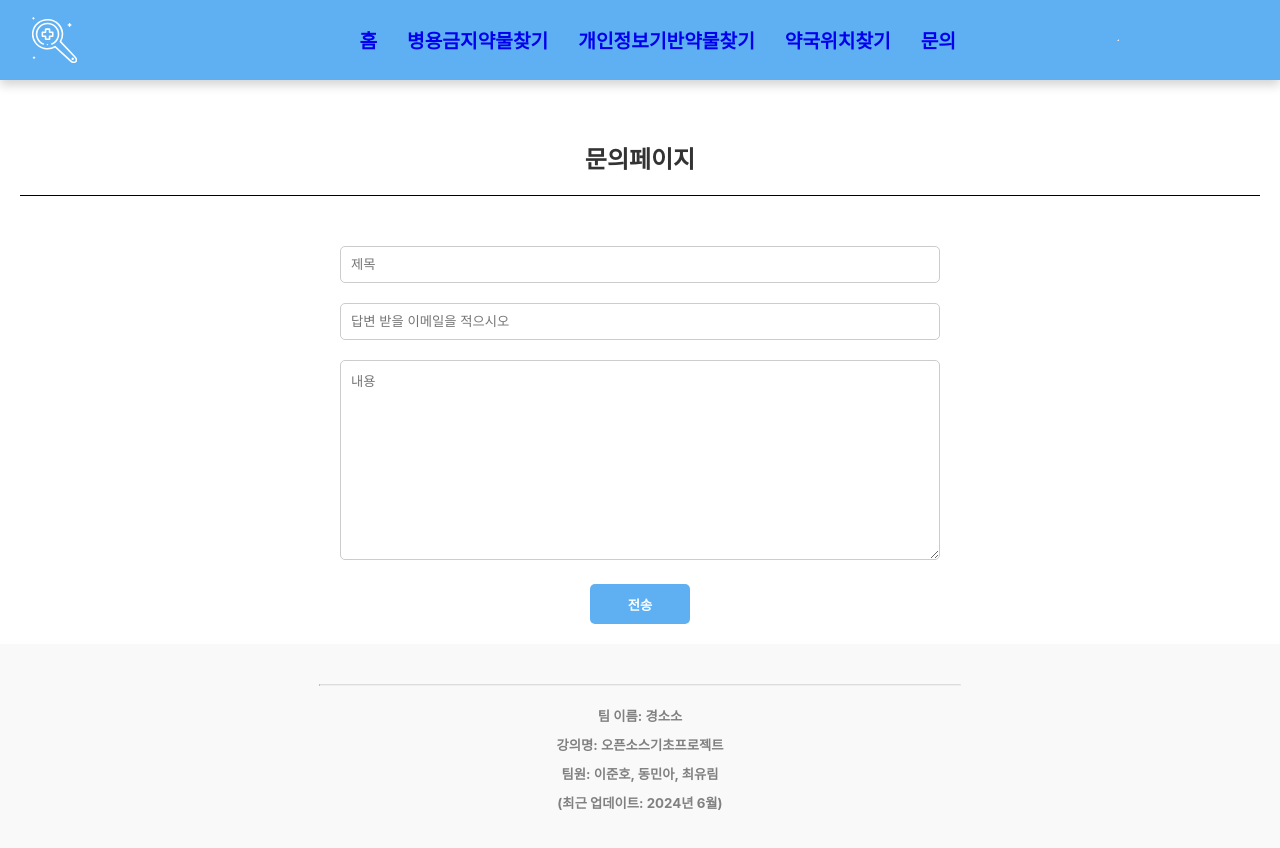
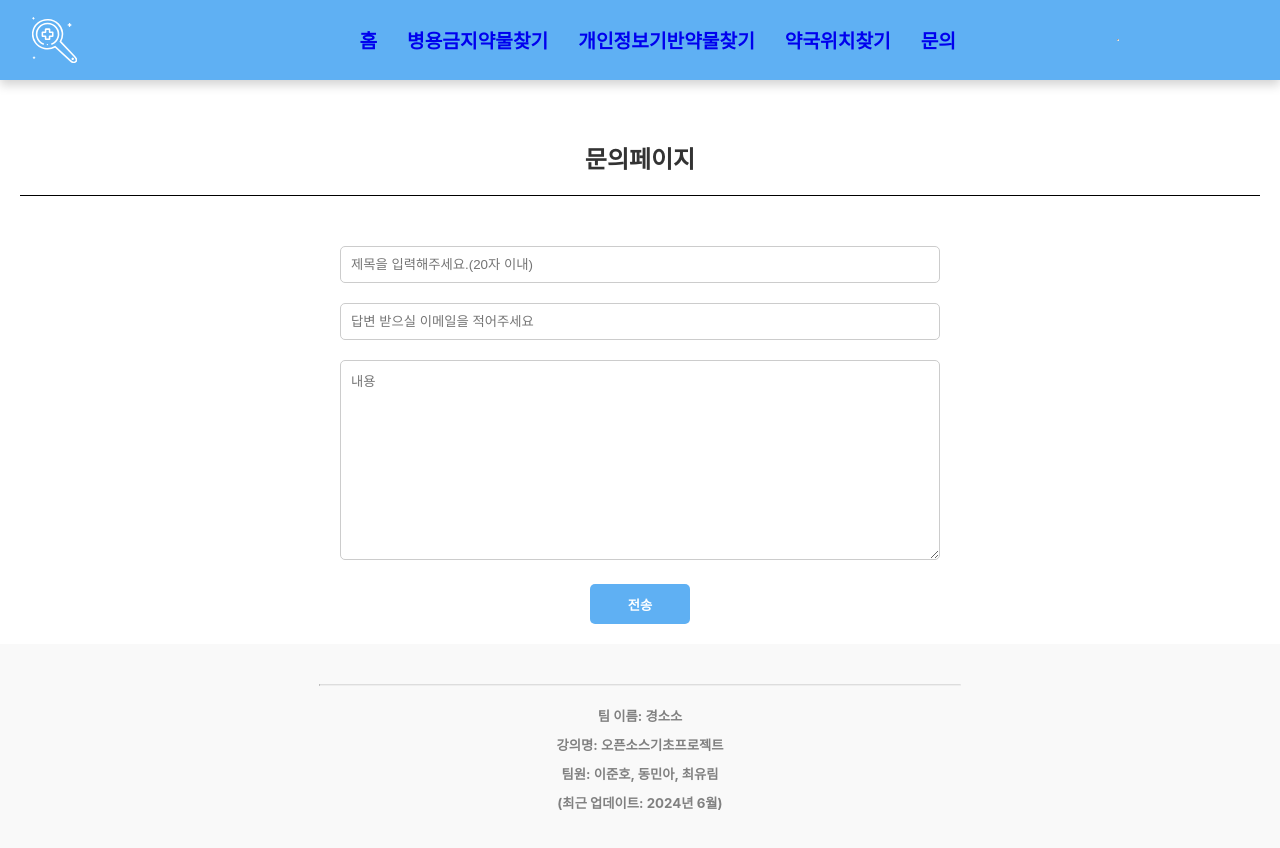
Before and after one commit to LovellR/GSS_Project, a React (Create React App) app in the folder oss-project/: page /contact in a window 1280 px wide. Built offline with nearby package versions, Linux system fonts and the light colour scheme.

Commit message:
문의 관련한 예외처리

```diff
--- a/oss-project/src/JS/Contact.js
+++ b/oss-project/src/JS/Contact.js
@@ -31,17 +31,19 @@ const Contact = () => {
             <form ref={form} onSubmit={sendEmail} class="form">
                 <div>
                     <input
-                        placeholder="제목"
+                        placeholder="제목을 입력해주세요.(20자 이내)"
                         name="title"
                         className="title"
                         type="text"
+                        maxLength={20}
                     />
                     <br />
                     <input
-                        placeholder="답변 받을 이메일을 적으시오"
+                        placeholder="답변 받으실 이메일을 적어주세요"
                         name='email'
                         className="email"
                         type="email"
+                        required
                     />
                     <br />
                     <textarea
```
